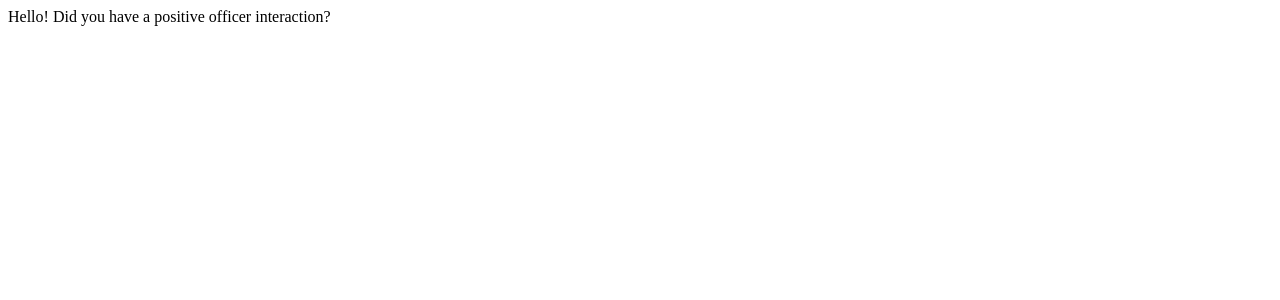
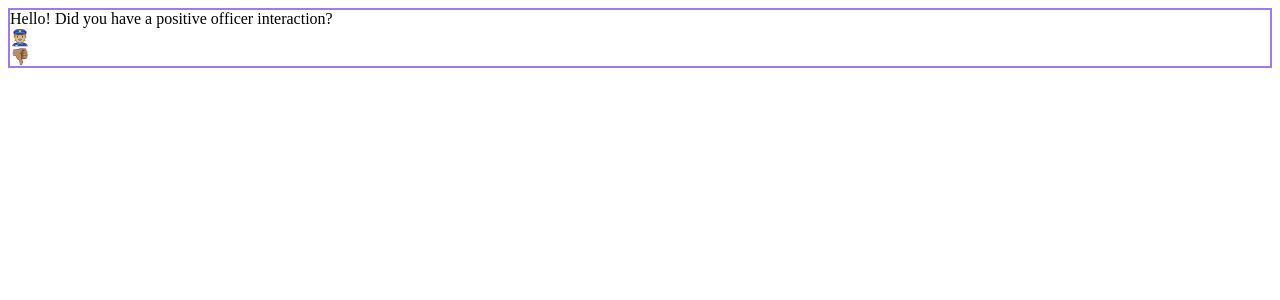
Before and after one commit to charlespaull/yes-no_reviewComponent, a React (Create React App) app in the folder yes-no-user/: page / in a window 1280 px wide. Shown: the top 300 px of the page. Built offline with nearby package versions, Linux system fonts and the light colour scheme.

Commit message:
some bare bones. a css style box.

```diff
--- a/yes-no-user/src/YesNoReview.js
+++ b/yes-no-user/src/YesNoReview.js
@@ -5,12 +5,18 @@ class YesNoReview extends React.Component {
   constructor(props) {
     super(props);
 
-        this.state = {};
+    this.state = {
+      reviewSelect: null
+    };
   }
 
   render() {
-        return (
-            <div>Hello! Did you have a positive officer interaction?</div>
+    return(
+        <div className="review-container" style={{ border: "2px solid #9F79EE"}}>
+            <div className="review">Hello! Did you have a positive officer interaction?</div>
+            <div className="cop-emoji"><span aria-label="jsx-a11y/accessible-emoji" role="img">👮🏼‍</span></div>
+            <div className="thumbs-down"><span aria-label="jsx-a11y/accessible-emoji" role="img">👎🏽</span></div>
+        </div>
     )
   }
 }
```
Lines whose indentation alone changed are shown as unchanged.
